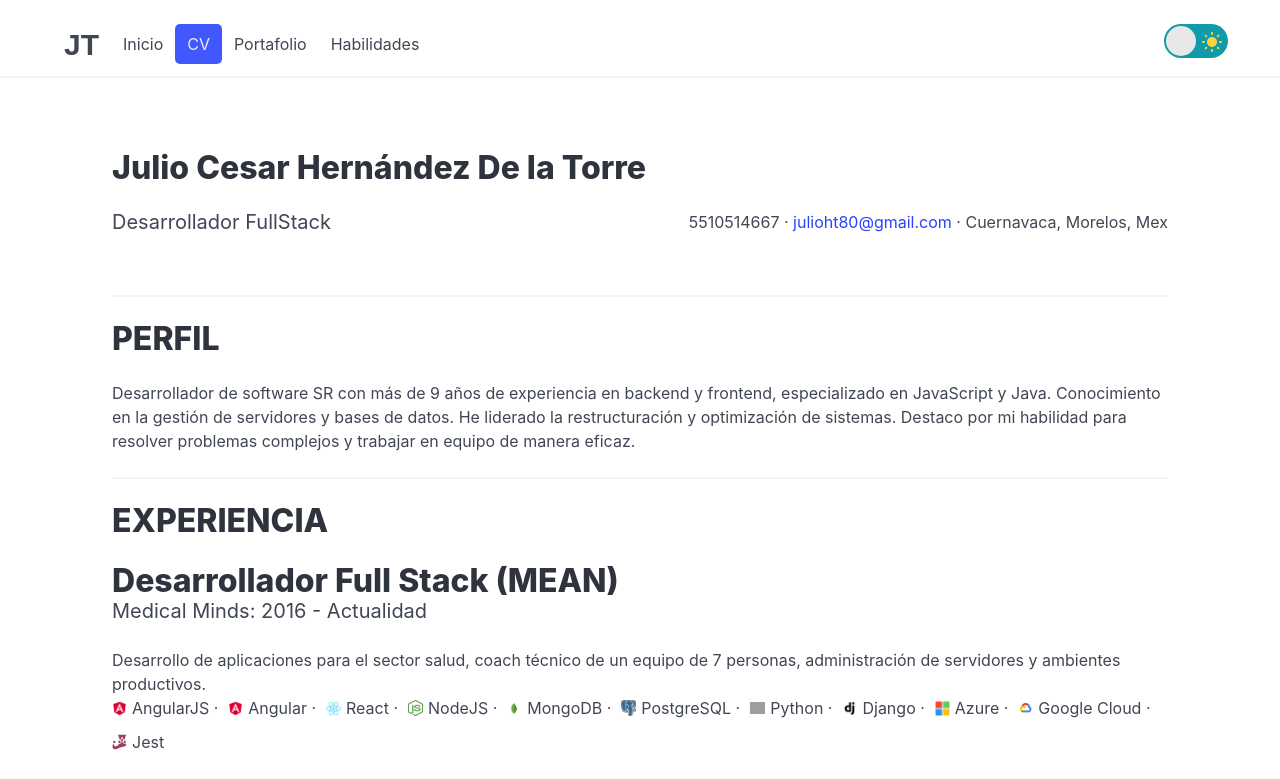
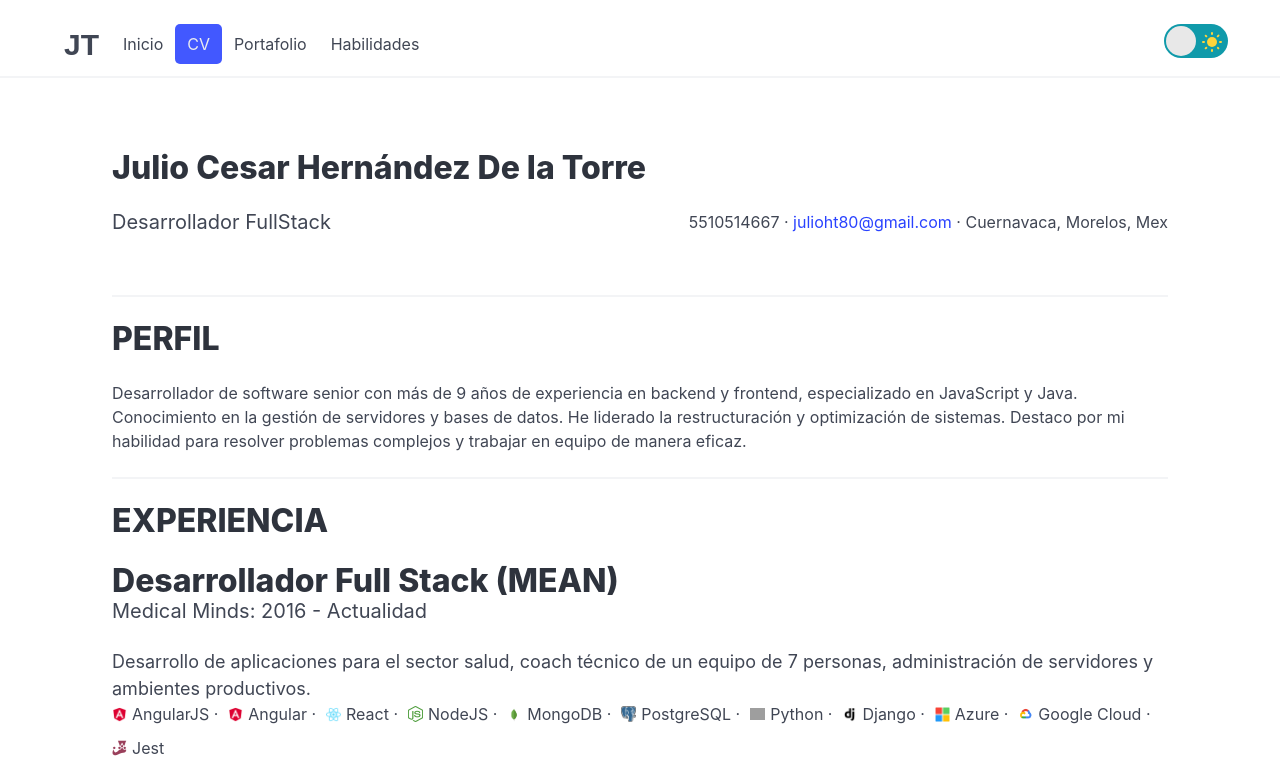
Before and after one commit to julioht80/portafolio, a React (Create React App) app: page /cv in a window 1280 px wide. Shown: the top 779 px of the page. Built offline with nearby package versions, Linux system fonts and the light colour scheme; grey boxes are pictures that could not be loaded; a web font is replaced by a local one.

Commit message:
correcion informacion

```diff
--- a/src/cv/pages/Cv.js
+++ b/src/cv/pages/Cv.js
@@ -10,7 +10,7 @@ const data = {
         email: "julioht80@gmail.com",
         location: "Cuernavaca, Morelos, Mex"
     },
-    profile: "Desarrollador de software SR con más de 9 años de experiencia en backend y frontend, especializado en JavaScript y Java. Conocimiento en la gestión de servidores y bases de datos. He liderado la restructuración y optimización de sistemas. Destaco por mi habilidad para resolver problemas complejos y trabajar en equipo de manera eficaz.",
+    profile: "Desarrollador de software senior con más de 9 años de experiencia en backend y frontend, especializado en JavaScript y Java. Conocimiento en la gestión de servidores y bases de datos. He liderado la restructuración y optimización de sistemas. Destaco por mi habilidad para resolver problemas complejos y trabajar en equipo de manera eficaz.",
     experience: [
         {
             title: 'Desarrollador Full Stack (MEAN)',
@@ -106,9 +106,6 @@ const data = {
             company: 'Morelosoft',
             time: 'Enero 2014 - Enero 2015',
             descrripction: 'Node.js, Erlang, MongoDB, Riak Database, Android.',
-            // skills: [
-            //     'Node.js', 'Erlang', 'MongoDB', 'Riak Database', 'Android'
-            // ]
             skills: [
                 { name: "Node.js", icon: "nodejs" },
                 { name: "Erlang" },
@@ -121,7 +118,7 @@ const data = {
     education: [
         {
             title: 'Ingeniería en Tecnologías de la Información',
-            time: '2011 - 2014',
+            time: '2011 - 2015',
             institution: 'Universidad Tecnológica Emiliano Zapata',
             location: 'Emiliano Zapata, Morelos, Mex'
         }
@@ -159,7 +156,7 @@ export default function About() {
                         <div key={index} className='mt-5'>
                             <h4 className="title">{exp.title}</h4>
                             <p className="subtitle">{exp.company}: <span className="j-text-right">{exp.time}</span></p>
-                            <p>{exp.descrripction}</p>
+                            <p style={{"font-size": "18px"}}>{exp.descrripction}</p>
                             {/* <p>
                                 {exp.skills.map((skill, idx) => (
                                     <span className="icon j-portfolio-icon" key={idx}>
--- a/src/portfolio/pages/Portfolio.js
+++ b/src/portfolio/pages/Portfolio.js
@@ -56,7 +56,7 @@ const projects = [
     },
     {
         name: "LLDM Himnario & Biblia",
-        description: 'Aplicaciónes móviles para Android para la iglesia de "La Luz Del Mundo" que permite a los usuarios acceder a un himnario y una biblia, alcanzo un maximo de 15,000 usuarios activos y 500 mil descargas.',
+        description: 'Desarrollé aplicaciones móviles para Android que permiten a los usuarios acceder fácilmente al himnario y a la Biblia utilizados por la Iglesia "La Luz del Mundo". Estas herramientas facilitaron la consulta de contenidos religiosos desde cualquier lugar, alcanzando un máximo de 15,000 usuarios activos y superando las 500,000 descargas en total.',
         images: [
             "/img/portfolio/LLDM/1.png",
             "/img/portfolio/LLDM/2.png",
--- a/src/skills/pages/skills.js
+++ b/src/skills/pages/skills.js
@@ -4,7 +4,7 @@ import './skills.css';
 
 const skills = [
     {
-        group: "Frameworks, Tecnologias y Librerías",
+        group: "Frameworks, tecnologías y librerías",
         items: [
             { name: "Angular", experience: 5, progress: 90, icon: "angular" },
             { name: "React", experience: 3, progress: 75, icon: "react" },
@@ -17,12 +17,12 @@ const skills = [
         ]
     },
     {
-        group: "Bases de Datos",
+        group: "Bases de datos",
         items: [
             { name: "MongoDB", experience: 5, progress: 80, icon: "mongodb" },
             { name: "MySQL", experience: 8, progress: 90, icon: "mysql" },
-            { name: "PostgreSQL", experience: 5, progress: 80, icon: "postgresql" },
-            { name: "SQLServer", experience: 8, progress: 90, icon: "sqlserver" },
+            { name: "PostgreSQL", experience: 2, progress: 80, icon: "postgresql" },
+            { name: "SQLServer", experience: 3, progress: 80, icon: "sqlserver" },
             { name: "SQLite", experience: 5, progress: 80, icon: "sqlite" },
         ]
     },
@@ -41,7 +41,7 @@ const skills = [
             { name: "JavaScript", experience: 8, progress: 90, icon: "js" },
             { name: "TypeScript", experience: 5, progress: 80, icon: "ts" },
             { name: "Python", experience: 5, progress: 80, icon: "python" },
-            { name: "Java", experience: 8, progress: 90, icon: "java" },
+            { name: "Java", experience: 3, progress: 90, icon: "java" },
             { name: "HTML", experience: 9, progress: 98, icon: "html" },
             { name: "CSS", experience: 9, progress: 98, icon: "css" },
             { name: "SASS", experience: 9, progress: 98, icon: "sass" },
@@ -50,7 +50,7 @@ const skills = [
     {
         group: "Otros",
         items: [
-            { name: "NGINX", experience: 8, progress: 90, icon: "nginx" }
+            { name: "NGINX", experience: 5, progress: 90, icon: "nginx" }
         ]
     }
 ];
```
